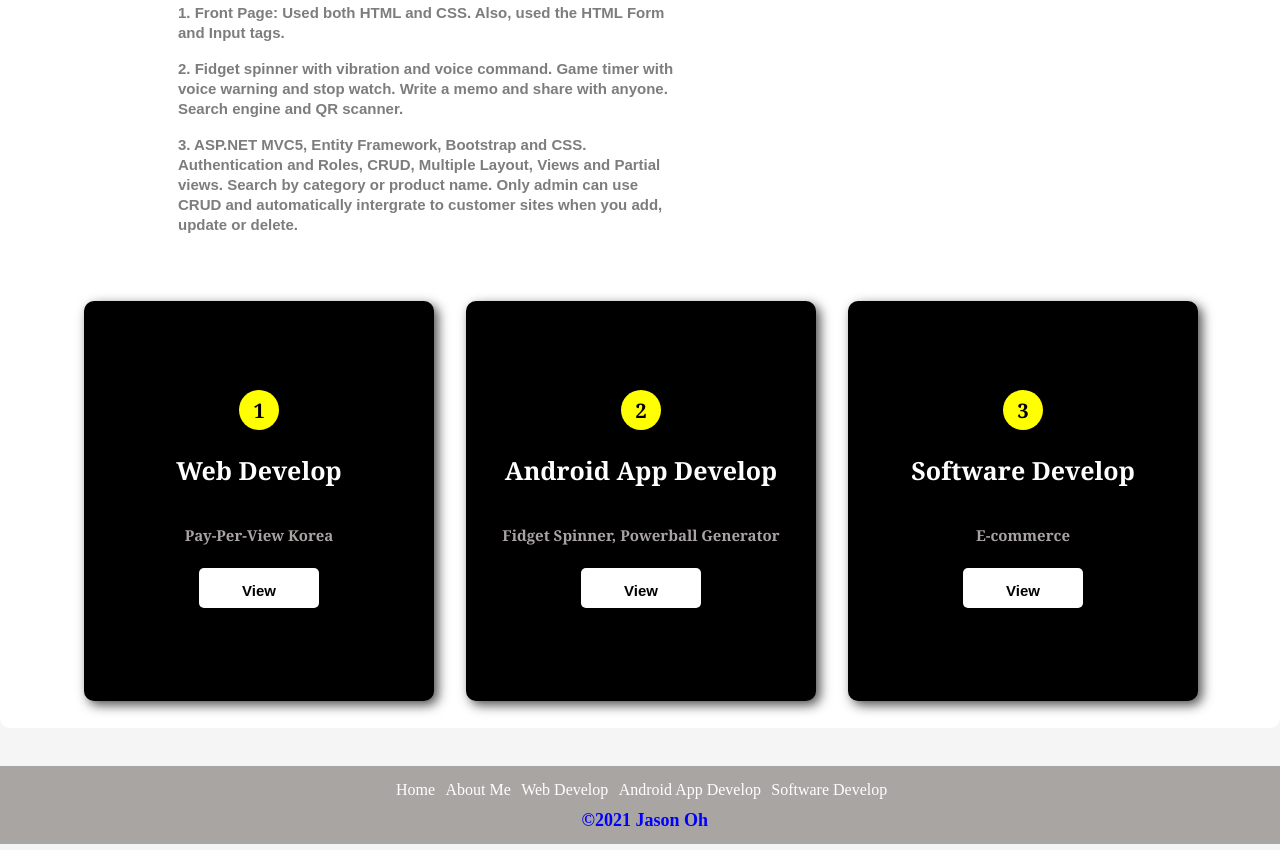
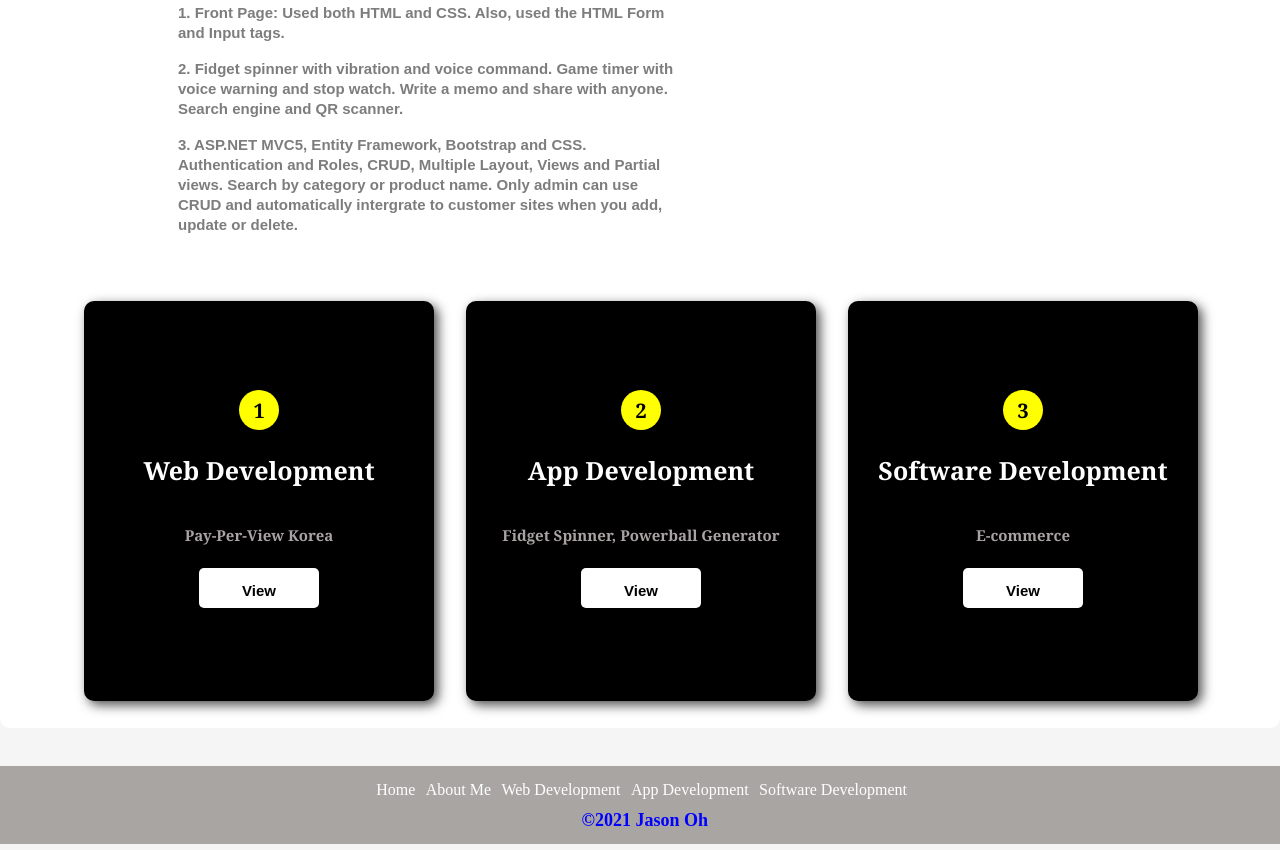
Before and after one commit to jkoh2020/Portfolio, a plain HTML site: page index.html in a window 1280 px wide. Shown: the part 1194-2044 px from the top of the page. Drawn offline with Linux system fonts and the light colour scheme.

Commit message:
Add files via upload

```diff
--- a/index.html
+++ b/index.html
@@ -15,9 +15,9 @@
         <nav>
             <ul>
                 <li><a href="#about_me">About Me</a></li>
-                <li><a href="https://jkoh2020.github.io/Store_Front/index.html">Web Develop</a></li>
-                <li><a href="App.html">Android App Develop</a></li>
-                <li><a href="software.html">Software Develop</a></li>
+                <li><a href="https://jkoh2020.github.io/Store_Front/index.html">Web Development</a></li>
+                <li><a href="App.html">App Development</a></li>
+                <li><a href="software.html">Software Development</a></li>
             </ul>
         </nav>
     </header>
@@ -74,21 +74,21 @@
     <div class="boxes">
             <div class="box">
             <span>1</span>
-            <p id="heading">Web Develop</p>
+            <p id="heading">Web Development</p>
             <p id="details">Pay-Per-View Korea </p>
             <a href="https://jkoh2020.github.io/Store_Front/index.html"><button>View</button></a>
         </div>
 
         <div class="box">
             <span>2</span>
-            <p id="heading">Android App Develop</p>
+            <p id="heading">App Development</p>
             <p id="details">Fidget Spinner, Powerball Generator </p>
             <a href="App.html"><button>View</button></a>
         </div>
 
         <div class="box">
             <span>3</span>
-            <p id="heading">Software Develop</p>
+            <p id="heading">Software Development</p>
             <p id="details">E-commerce</p>
             <a href="software.html"><button>View</button></a>
         </div>
@@ -152,9 +152,9 @@
         <ul id="bottom">
                 <li class="home"><a href="#">Home</a></li>
                 <li><a href="#about_me">About Me</a></li>
-                <li class="btm"><a href="https://jkoh2020.github.io/Store_Front/index.html">Web Develop</a></li>
-                <li><a href="App.html">Android App Develop</a></li>
-                <li><a href="software.html">Software Develop</a></li>
+                <li class="btm"><a href="https://jkoh2020.github.io/Store_Front/index.html">Web Development</a></li>
+                <li><a href="App.html">App Development</a></li>
+                <li><a href="software.html">Software Development</a></li>
                 <h5> <span>&copy;2021 Jason Oh</span></h5>
         </ul>
 
```
